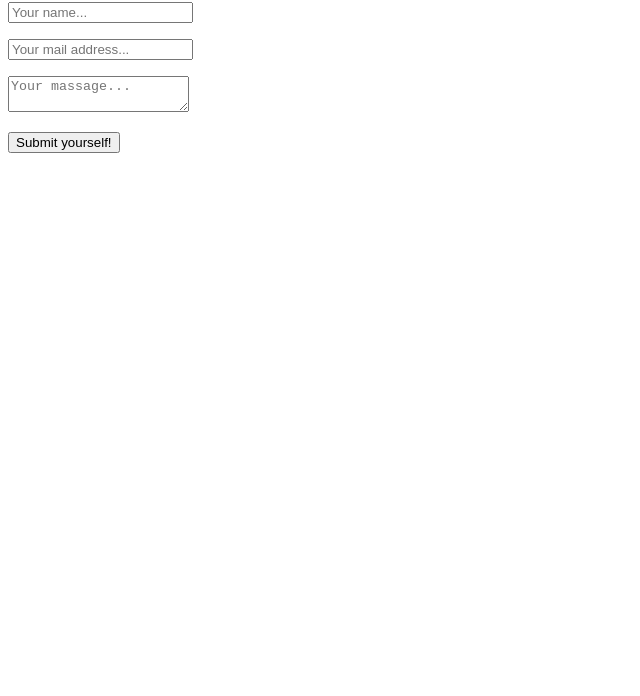
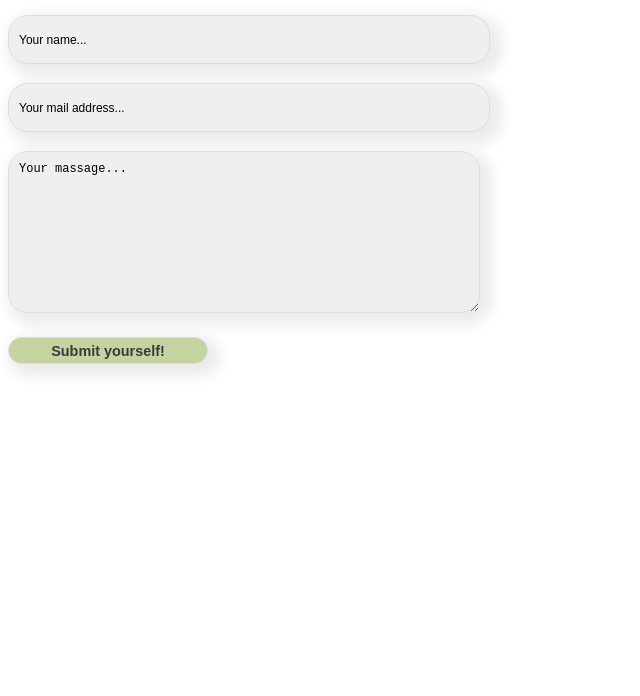
Before and after one commit to annlouise10/MUL17A, a plain HTML site: page contact.html in a window 1280 px wide. Shown: the part 104-800 px from the top of the page, without its empty margins (0-640 px from the left). Drawn offline with Linux system fonts and the light colour scheme.

Commit message:
Form styles added!

```diff
--- /dev/null
+++ b/_notes/dwsync.xml
@@ -0,0 +1,6 @@
+<?xml version="1.0" encoding="utf-8" ?>
+<dwsync>
+<file name="bear.html" server="gopherproxy.bplaced.net//mul17/" local="131504580764924889" remote="131505375000000000" Dst="2" />
+<file name="contact.html" server="gopherproxy.bplaced.net//mul17/" local="131504615917035475" remote="131505375000000000" Dst="2" />
+<file name="index.html" server="gopherproxy.bplaced.net//mul17/" local="131504579688313311" remote="131505375000000000" Dst="2" />
+</dwsync>
--- a/contact.html
+++ b/contact.html
@@ -3,22 +3,97 @@
 <head>
 <meta charset="utf-8">
 <title>Contact us</title>
+<style type="text/css">
+body {
+	font-family: Segoe, "Segoe UI", "DejaVu Sans", "Trebuchet MS", Verdana, "sans-serif";
+}
+form {
+	width: 460px;
+}
+/* Style all input boxes */
+input, textarea {
+	width: 460px;
+	height: 27px;
+	background: #efefef;
+	border: 1px solid #dedede;
+	padding: 10px;
+	margin-top: 3px;
+	font-size: 0.9em;
+	color: #3a3a3a;
+	/* Rounded borders for Mozilla */
+	-moz-border-radius-topleft: 10px;
+	-moz-border-radius-topright: 10px;
+	-moz-border-radius-bottomright: 10px;
+	-moz-border-radius-bottomleft: 10px;
+	/* Rounded borders for Webkit */
+	-webkit-border-top-left-radius: 20px;
+	-webkit-border-top-right-radius: 20px;
+	-webkit-border-bottom-right-radius: 20px;
+	-webkit-border-bottom-left-radius: 20px;
+	/* Box-shadows cross-browser */
+
+/*Chrome, Safari*/
+	-webkit-box-shadow: 6px 6px 12px 8px #ebebeb;
+	/*Firefox*/
+	-moz-box-shadow: 4px 4px 6px 7px #ebebeb;
+	/*Standard Syntax*/
+	box-shadow: 6px 6px 14px 6px #ebebeb;
+}
+textarea {
+	width: 450px;
+	height: 140px;
+}
+/* Styling the input button */
+input[type=submit] {
+	width: 200px;
+	background: #C3D4A1;
+	cursor: pointer;
+	padding: 5px;
+	font-weight: bolder;
+}
+/* Styling placeholder text cross-browser */
+::-webkit-input-placeholder { /* WebKit, Blink, Edge */
+ font-size: 12px;
+ color:#000;
+}
+:-moz-placeholder { /* Mozilla Firefox 4 to 18 */
+ font-size: 12px;
+ color: #000;
+}
+::-moz-placeholder { /* Mozilla Firefox 19+ */
+ font-size: 12px;
+ color: #000;
+}
+:-ms-input-placeholder { /* Internet Explorer 10-11 */
+ font-size: 12px;
+ color: #000;
+}
+::-ms-input-placeholder { /* Microsoft Edge */
+ font-size: 12px;
+ color: #000;
+}
+</style>
 </head>
 
 <body>
 <nav>
-<!-- main navigation -->
-	<a href="index.html">Home</a>
-	<a href="bear.html">The Bear Page</a>
-	<a href="#">Contact</a>
-</nav>
+  <!-- main navigation -->
+  <a href="index.html">Home</a> <a href="bear.html">The Bear Page</a> <a href="#">Contact</a> </nav>
 <h1>Contact me:</h1>
 <form action="mailto:klu@cphbusiness.dk?subject=Sending my Form!" method="post" enctype="text/plain">
-<!-- Constraint validation af et web form med attributerne "required" og type -->
-	<p><input name="name" type="text" placeholder="Your name..." required></p>
-	<p><input name="mail" type="email" placeholder="Your mail address..." required></p>
-	<p><textarea name="massage" placeholder="Your massage..."></textarea></p>
-	<p><input name="submit" type="submit" value="Submit yourself!"></p>
+  <!-- Constraint validation af et web form med attributerne "required" og type -->
+  <p>
+    <input name="name" type="text" placeholder="Your name..." required>
+  </p>
+  <p>
+    <input name="mail" type="email" placeholder="Your mail address..." required>
+  </p>
+  <p>
+    <textarea name="massage" placeholder="Your massage..."></textarea>
+  </p>
+  <p>
+    <input name="submit" type="submit" value="Submit yourself!">
+  </p>
 </form>
 </body>
 </html>
```
Also changed, not shown: images/_notes/dwsync.xml (added, +10 -0 lines).
